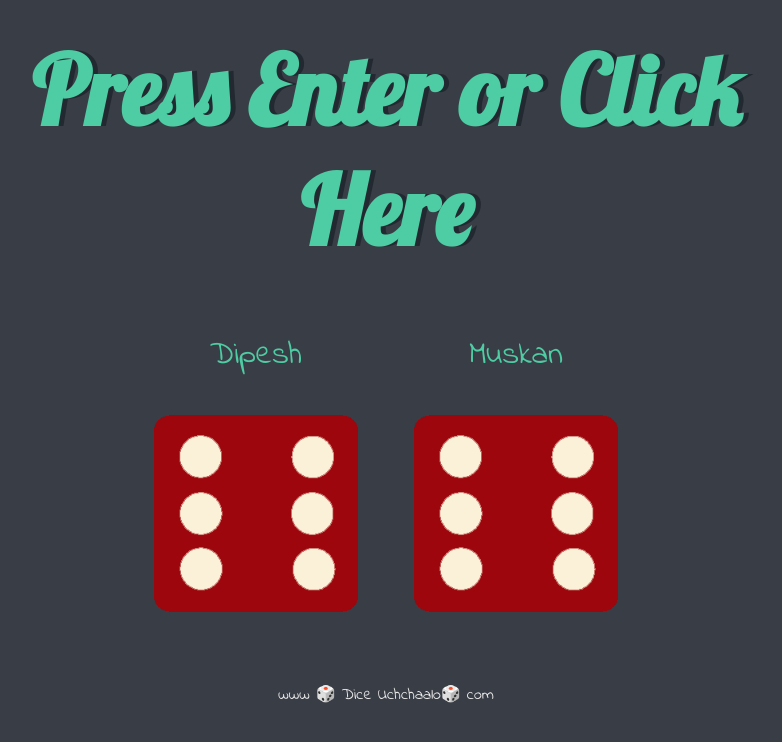
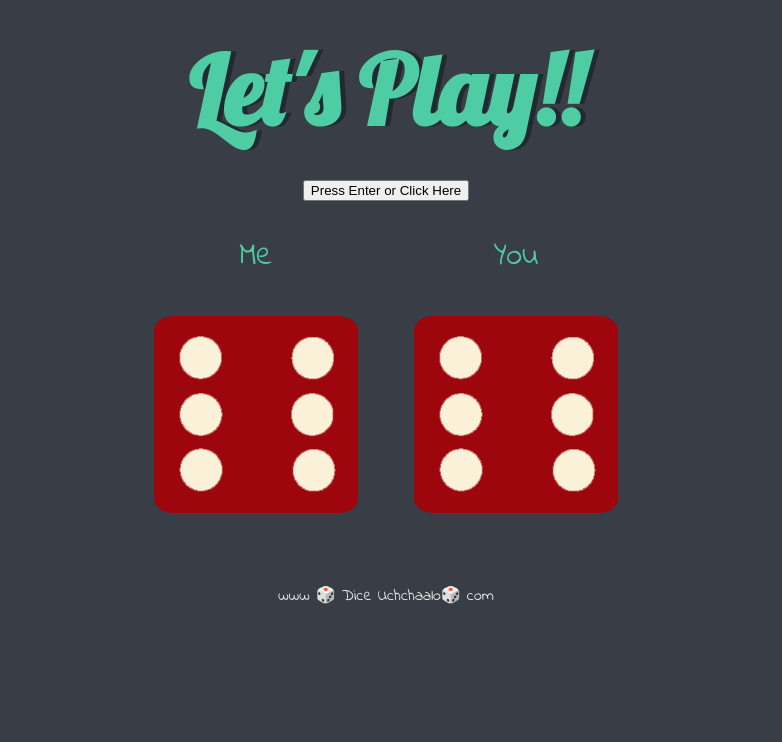
Before and after one commit to Dipesh1322/Dice-Game, a plain HTML site: page index.html in a window 1280 px wide. Shown: the whole page, without its empty margins (254-1036 px from the left). Drawn offline with Linux system fonts and the light colour scheme.

Commit message:
Change heading and images classes in index.html

```diff
--- a/index.html
+++ b/index.html
@@ -1,5 +1,6 @@
 <!DOCTYPE html>
 <html lang="en" dir="ltr">
+
 <head>
   <meta charset="utf-8">
   <title>Dicee</title>
@@ -7,28 +8,30 @@
   <link href="https://fonts.googleapis.com/css?family=Indie+Flower|Lobster" rel="stylesheet">
 
 </head>
+
 <body>
 
   <div class="container">
-      <h1>Press Enter or Click Here</h1>
-
+    <h1>Let's Play!!</h1>
+    <div>
+      <button>Press Enter or Click Here</button>
+    </div>
     <div class="dice">
-        <p>Dipesh</p>
-        <img class="img1" src="images/dice6.png">
+      <p>Me</p>
+      <img class="img1 diceRoll2" src="images/dice6.png">
     </div>
 
     <div class="dice">
-        <p>Muskan</p>
-        <img class="img2" src="images/dice6.png">
+      <p>You</p>
+      <img class="img2 diceRoll2" src="images/dice6.png">
     </div>
 
   </div>
-
-
-  </body>
 
   <footer>
     www 🎲 Dice Uchchaalo🎲 com
   </footer>
   <script src="index.js"></script>
+</body>
+
 </html>
```
Lines whose indentation alone changed are shown as unchanged.
